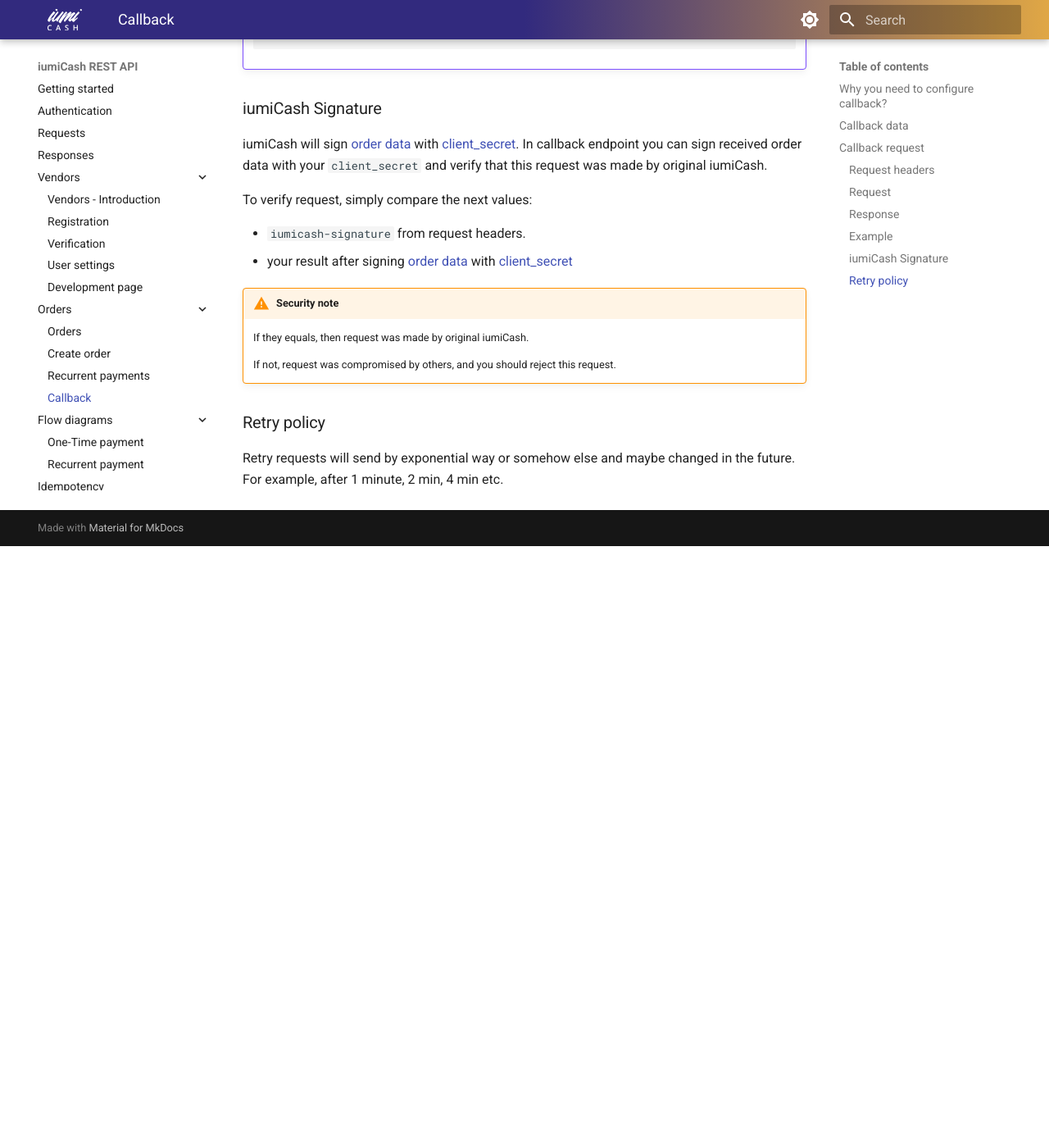
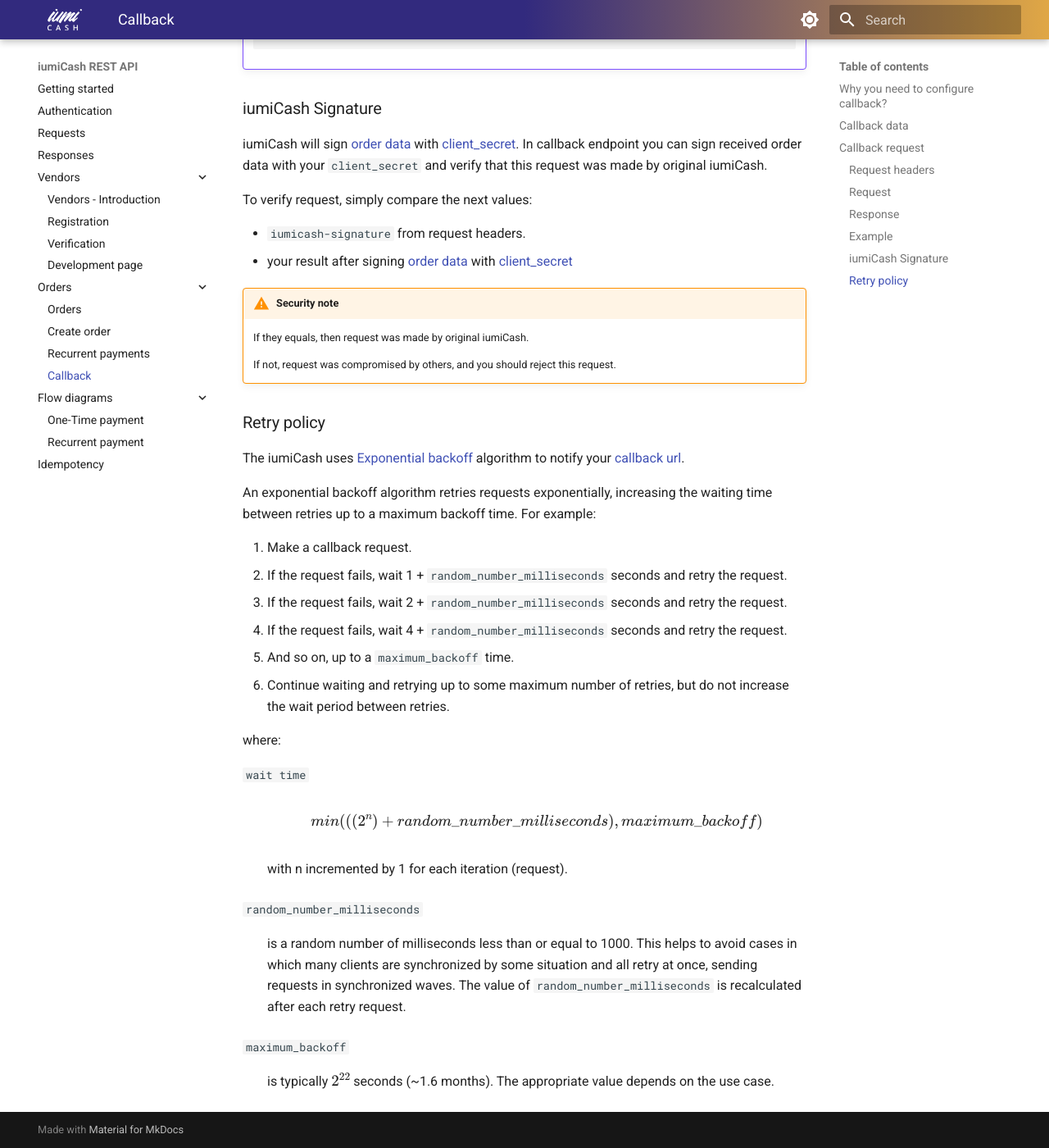
Before and after one commit to iumiCash/iumiCash.github.io, an MkDocs documentation site: the page built from docs/orders/callback.md, in a window 1280 px wide and 1400 px high, scrolled down 2458 px. Shown: the whole window at 82% size. Built offline with MkDocs 1.6.1 and Material for MkDocs 9.7.7, drawn with Linux system fonts in a browser that asks for light colours; before the commit the page ends 3124 px from its top, so only the background shows below that; some of the changed text lies outside the part shown.

Commit message:
callback documentation

```diff
--- /dev/null
+++ b/docs/assets/js/mathjax.js
@@ -0,0 +1,16 @@
+window.MathJax = {
+    tex: {
+        inlineMath: [["\\(", "\\)"]],
+        displayMath: [["\\[", "\\]"]],
+        processEscapes: true,
+        processEnvironments: true
+    },
+    options: {
+        ignoreHtmlClass: ".*|",
+        processHtmlClass: "arithmatex"
+    }
+};
+
+document$.subscribe(() => {
+    MathJax.typesetPromise()
+})
--- a/docs/orders/callback.md
+++ b/docs/orders/callback.md
@@ -10,7 +10,7 @@
 
 Order information that the iumiCash will send to the vendor's [`callback_url`][callback url].
 
-Callback data will contain [order object][order], so you can check order status in a iumiCash.
+Callback data will contain [order object][order], so you can check order status in iumiCash.
 
 This endpoint should return `200 OK` with content `OK`. Otherwise, the iumiCash will make retry
 requests (see [retry policy]) until the vendor returns successful response,
@@ -146,8 +146,40 @@
 
 ### Retry policy
 
-Retry requests will send by exponential way or somehow else and maybe changed in the future.
-For example, after 1 minute, 2 min, 4 min etc.
+The iumiCash uses [Exponential backoff](https://en.wikipedia.org/wiki/Exponential_backoff) algorithm
+to notify your [callback url].
+
+An exponential backoff algorithm retries requests exponentially,
+increasing the waiting time between retries up to a maximum backoff time.
+For example:
+
+1. Make a callback request.
+2. If the request fails, wait 1 + `random_number_milliseconds` seconds and retry the request.
+3. If the request fails, wait 2 + `random_number_milliseconds` seconds and retry the request.
+4. If the request fails, wait 4 + `random_number_milliseconds` seconds and retry the request.
+5. And so on, up to a `maximum_backoff` time.
+6. Continue waiting and retrying up to some maximum number of retries,
+but do not increase the wait period between retries.
+
+where:
+
+`wait time`
+:   $$
+    min(((2^n)+random\_number\_milliseconds), maximum\_backoff)
+    $$
+
+    with n incremented by 1 for each iteration (request).
+
+`random_number_milliseconds`
+:   is a random number of milliseconds less than or equal to 1000.
+    This helps to avoid cases in which many clients are synchronized by some situation
+    and all retry at once, sending requests in synchronized waves.
+    The value of `random_number_milliseconds` is recalculated after each retry request.
+
+`maximum_backoff`
+:   is typically $2^{22}$ seconds (~1.6 months). The appropriate value depends on the use case.
+
+
 
 
 [idempotency]: ../idempotency.md
--- a/mkdocs.yml
+++ b/mkdocs.yml
@@ -40,6 +40,8 @@
   - pymdownx.snippets
   - pymdownx.tabbed:
       alternate_style: true
+  - pymdownx.arithmatex:
+      generic: true
   - pymdownx.critic
   - pymdownx.caret
   - pymdownx.keys
@@ -65,6 +67,10 @@
 extra_css:
   - assets/css/style.css
 
+extra_javascript:
+  - assets/js/mathjax.js
+  - https://polyfill.io/v3/polyfill.min.js?features=es6
+  - https://cdn.jsdelivr.net/npm/mathjax@3/es5/tex-mml-chtml.js
 
 nav:
   - Getting started: index.md
@@ -75,7 +81,6 @@
       - Vendors - Introduction: vendors/index.md
       - Registration: vendors/vendor_registration.md
       - Verification: vendors/verification.md
-      - User settings : vendors/settings.md
       - Development page: vendors/development_page.md
   - Orders:
       - Orders: orders/index.md
```
Also changed, not shown: docs/notes.txt (+2 -8 lines), docs/responses.md (+4 -4 lines), docs/vendors/settings.md (deleted, +0 -18 lines).
